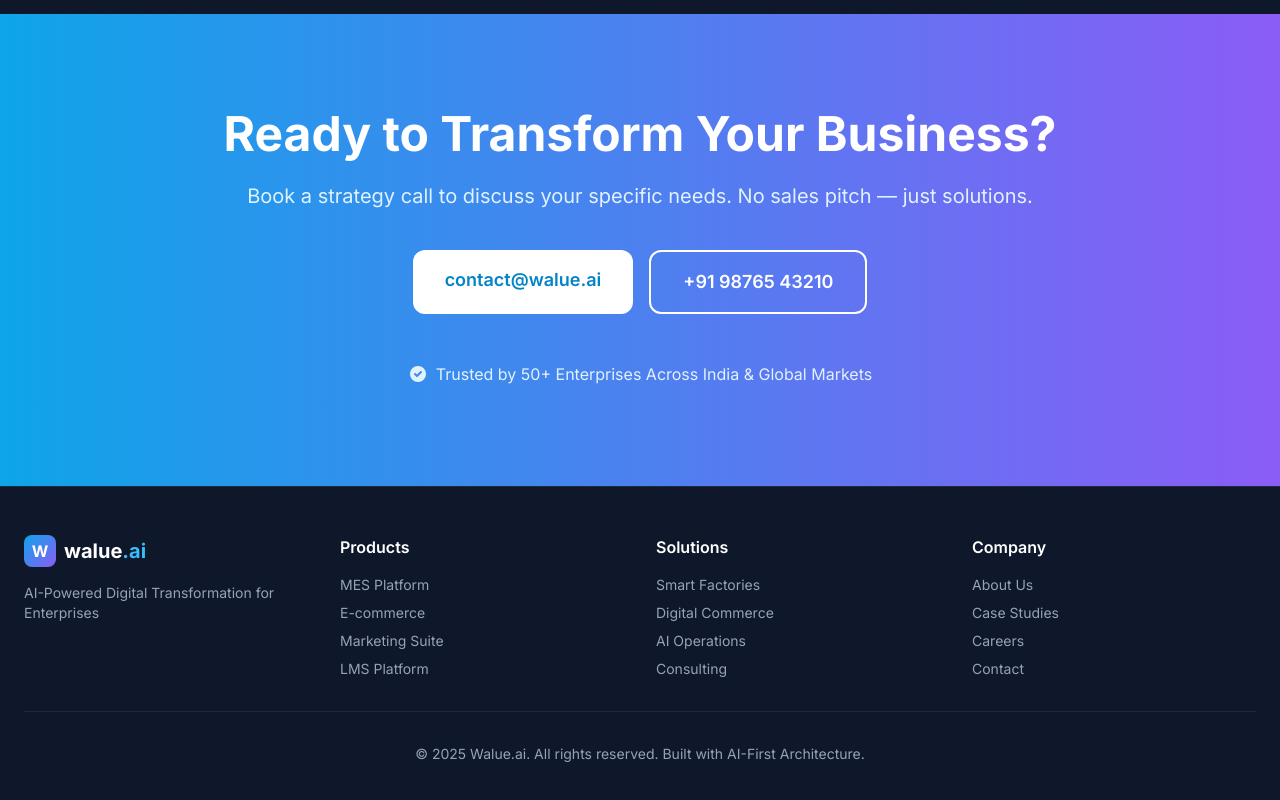
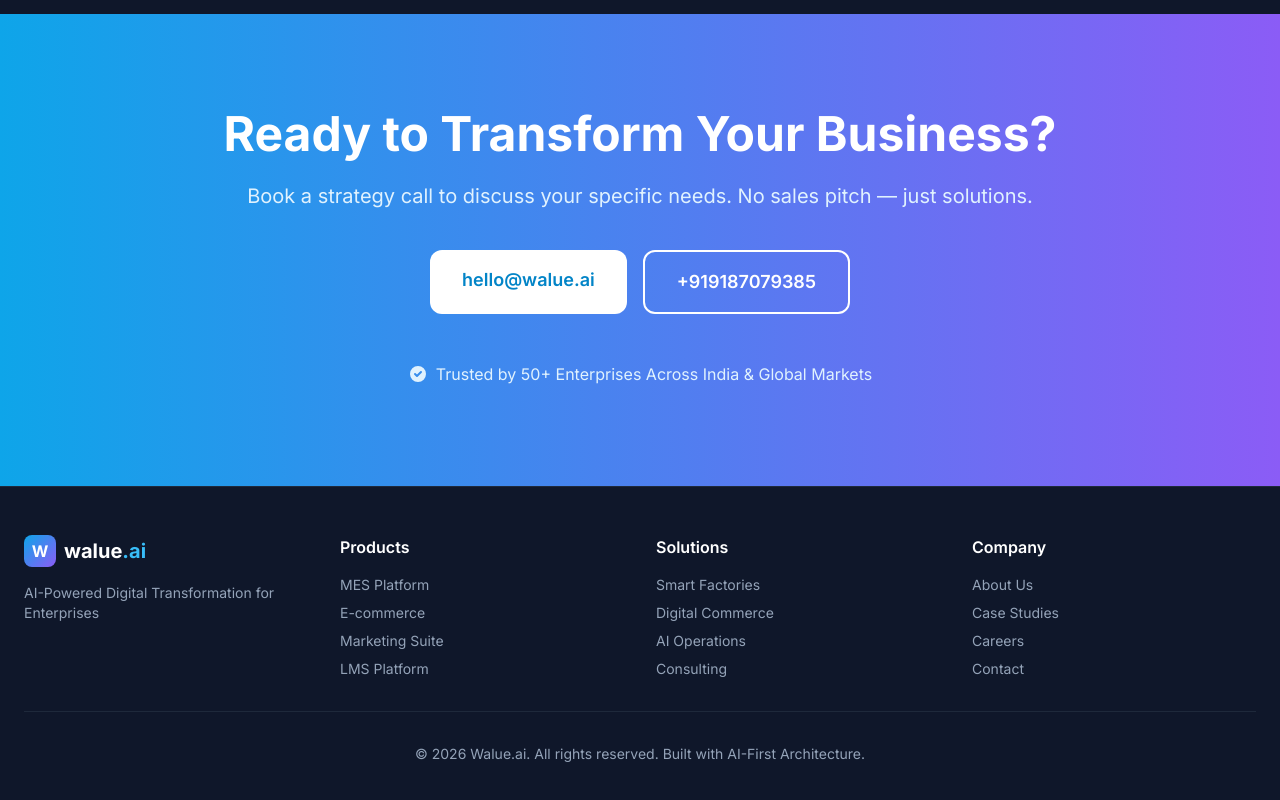
Before and after one commit to chinmaybhatk/walue_ai, a website: page walue_ai/www/home.html in a window 1280 px wide. Shown: the part 8232-9032 px from the top of the page. Drawn offline with nearby package versions, Linux system fonts and the light colour scheme.

Commit message:
Update contact email and phone number in home.html

```diff
--- a/walue_ai/www/home.html
+++ b/walue_ai/www/home.html
@@ -754,11 +754,11 @@
             <p class="text-xl text-walue-100 mb-10">Book a strategy call to discuss your specific needs. No sales pitch — just solutions.</p>
 
             <div class="flex flex-col sm:flex-row gap-4 justify-center mb-12">
-                <a href="mailto:contact@walue.ai" class="px-8 py-4 bg-white text-walue-600 font-semibold rounded-xl hover:bg-slate-100 transition text-lg">
-                    contact@walue.ai
+                <a href="mailto:hello@walue.ai" class="px-8 py-4 bg-white text-walue-600 font-semibold rounded-xl hover:bg-slate-100 transition text-lg">
+                    hello@walue.ai
                 </a>
-                <a href="tel:+919876543210" class="px-8 py-4 border-2 border-white text-white font-semibold rounded-xl hover:bg-white/10 transition text-lg">
-                    +91 98765 43210
+                <a href="tel:+919187079385" class="px-8 py-4 border-2 border-white text-white font-semibold rounded-xl hover:bg-white/10 transition text-lg">
+                    +919187079385
                 </a>
             </div>
 
@@ -815,7 +815,7 @@
             </div>
 
             <div class="pt-8 border-t border-slate-800 text-center text-sm">
-                <p>&copy; 2025 Walue.ai. All rights reserved. Built with AI-First Architecture.</p>
+                <p>&copy; 2026 Walue.ai. All rights reserved. Built with AI-First Architecture.</p>
             </div>
         </div>
     </footer>
```
